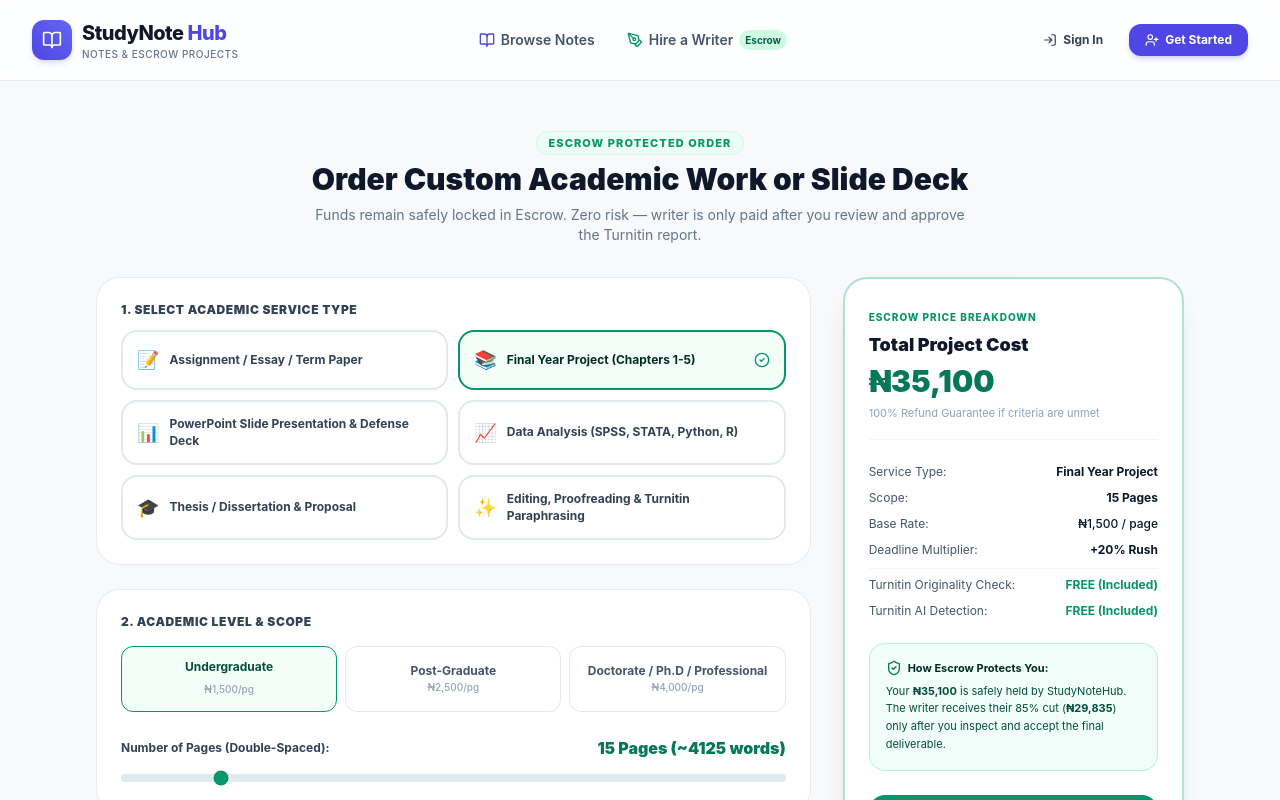
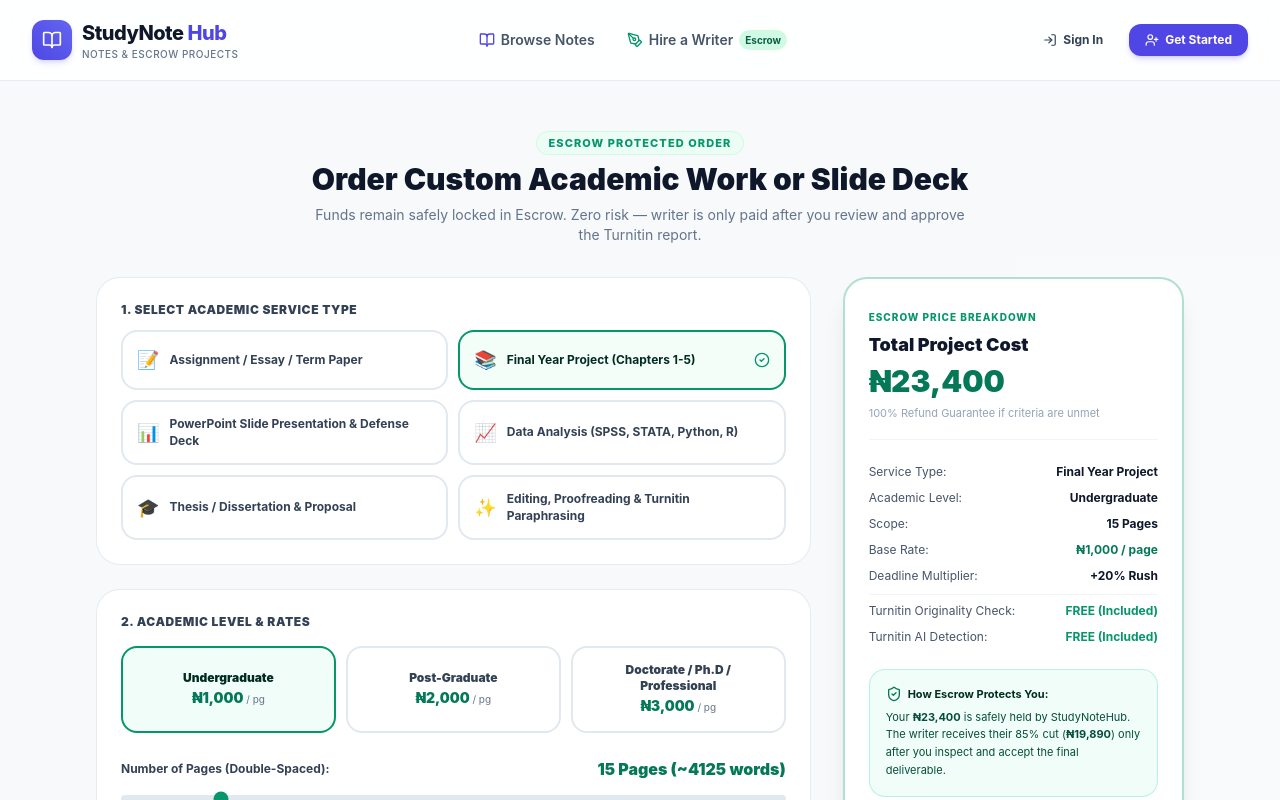
Before and after one commit to tubouke-code/StudyNoteHub, a Next.js app: page /hire-writer/new in a window 1280 px wide. Shown: the top 800 px of the page. Built offline with nearby package versions, Linux system fonts and the light colour scheme; no server answers.

Commit message:
Update base pricing rates: 1k/page (undergrad), 2k/page (postgrad), and 3k/page (phd/doctorate)

```diff
--- a/src/app/hire-writer/new/page.tsx
+++ b/src/app/hire-writer/new/page.tsx
@@ -34,9 +34,9 @@ const SERVICE_TYPES = [
 ];
 
 const ACADEMIC_LEVELS = [
-  { id: 'undergrad', name: 'Undergraduate (100L - 500L)', rate: 1500 },
-  { id: 'postgrad', name: 'Post-Graduate (Masters / MBA / M.Sc)', rate: 2500 },
-  { id: 'phd', name: 'Doctorate / Ph.D / Professional', rate: 4000 },
+  { id: 'undergrad', name: 'Undergraduate (100L - 500L)', rate: 1000 },
+  { id: 'postgrad', name: 'Post-Graduate (Masters / MBA / M.Sc)', rate: 2000 },
+  { id: 'phd', name: 'Doctorate / Ph.D / Professional', rate: 3000 },
 ];
 
 const URGENCY_OPTIONS = [
@@ -78,8 +78,8 @@ function OrderWizardContent() {
   const isSlideService = selectedServiceObj.id === 'slides';
   const unitCount = isSlideService ? slidesCount : pagesCount;
 
-  // Base cost calculation
-  const baseRate = isSlideService ? 1200 : selectedLevelObj.rate;
+  // Base cost calculation with updated rates: 1k (undergrad), 2k (postgrad), 3k (phd)
+  const baseRate = isSlideService ? 1000 : selectedLevelObj.rate;
   const rawCost = unitCount * baseRate * selectedServiceObj.multiplier;
   const speakerNotesFee = isSlideService && includeSpeakerNotes ? slidesCount * 300 : 0;
 
@@ -153,23 +153,23 @@ function OrderWizardContent() {
             {/* Step 2: Academic Level & Scope (Pages / Slides) */}
             <div className="p-6 bg-white rounded-3xl border border-slate-200/80 shadow-xs space-y-4">
               <label className="text-xs font-black uppercase tracking-wider text-slate-700 block">
-                2. Academic Level & Scope
+                2. Academic Level & Rates
               </label>
 
-              <div className="grid grid-cols-1 sm:grid-cols-3 gap-2">
+              <div className="grid grid-cols-1 sm:grid-cols-3 gap-2.5">
                 {ACADEMIC_LEVELS.map((level) => (
                   <button
                     key={level.id}
                     type="button"
                     onClick={() => setAcademicLevel(level.id)}
-                    className={`p-3 rounded-xl border text-center transition-all ${
+                    className={`p-3.5 rounded-2xl border-2 text-center transition-all ${
                       academicLevel === level.id
-                        ? 'border-emerald-600 bg-emerald-50/60 text-emerald-900 font-bold'
-                        : 'border-slate-200 text-slate-600 text-xs'
+                        ? 'border-emerald-600 bg-emerald-50/70 text-emerald-950 font-bold shadow-xs'
+                        : 'border-slate-200 hover:border-slate-300 text-slate-700 text-xs'
                     }`}
                   >
-                    <span className="block text-xs font-bold">{level.name.split('(')[0]}</span>
-                    <span className="text-[10px] text-slate-400 font-medium">{formatCurrency(level.rate)}/pg</span>
+                    <span className="block text-xs font-black">{level.name.split('(')[0]}</span>
+                    <span className="text-sm font-black text-emerald-700 block mt-0.5">{formatCurrency(level.rate)}<span className="text-[10px] font-normal text-slate-500"> / pg</span></span>
                   </button>
                 ))}
               </div>
@@ -320,6 +320,11 @@ function OrderWizardContent() {
                 </div>
 
                 <div className="flex justify-between text-slate-600">
+                  <span>Academic Level:</span>
+                  <span className="font-bold text-slate-900">{selectedLevelObj.name.split('(')[0]}</span>
+                </div>
+
+                <div className="flex justify-between text-slate-600">
                   <span>Scope:</span>
                   <span className="font-bold text-slate-900">
                     {isSlideService ? `${slidesCount} Slides` : `${pagesCount} Pages`}
@@ -328,7 +333,7 @@ function OrderWizardContent() {
 
                 <div className="flex justify-between text-slate-600">
                   <span>Base Rate:</span>
-                  <span className="font-medium text-slate-900">
+                  <span className="font-bold text-emerald-700">
                     {formatCurrency(baseRate)} / {isSlideService ? 'slide' : 'page'}
                   </span>
                 </div>
--- a/src/app/hire-writer/page.tsx
+++ b/src/app/hire-writer/page.tsx
@@ -27,61 +27,59 @@ const SERVICES = [
     icon: '📊',
     title: 'Slide Presentation & Defense Decks',
     desc: 'Professional PowerPoint / Google Slides with executive slide layouts, charts, and word-for-word speaker defense notes.',
-    startingPrice: 1200,
+    startingPrice: 1000,
     unit: 'slide',
     badge: 'Popular',
     href: '/hire-writer/new?service=slides',
   },
   {
+    icon: '📝',
+    title: 'Undergraduate Term Papers & Essays',
+    desc: 'Structured academic arguments in APA 7th, Harvard, IEEE, or OSCOLA citation formats. 100% human-written.',
+    startingPrice: 1000,
+    unit: 'page',
+    badge: 'Undergrad (1k/pg)',
+    href: '/hire-writer/new?service=essay',
+  },
+  {
     icon: '🎓',
-    title: 'Final Year Capstone Projects & Theses',
-    desc: 'Complete Chapter 1 to 5 project writing with rigorous methodology, literature reviews, and 100% Turnitin similarity certification.',
-    startingPrice: 1950,
+    title: 'Post-Graduate Theses & Dissertations',
+    desc: 'Advanced research projects, literature reviews, and empirical methodology for Masters, MBA, and M.Sc candidates.',
+    startingPrice: 2000,
     unit: 'page',
-    badge: 'High Demand',
+    badge: 'Postgrad (2k/pg)',
     href: '/hire-writer/new?service=project',
   },
   {
     icon: '📈',
     title: 'Data Analysis & Empirical Statistics',
     desc: 'Multiple regression, ANOVA, econometric time-series models using SPSS, STATA, Python, R, and EViews.',
-    startingPrice: 2500,
+    startingPrice: 2000,
     unit: 'page',
     badge: 'Specialized',
     href: '/hire-writer/new?service=data_analysis',
   },
   {
-    icon: '📝',
-    title: 'Term Papers, Essays & Assignments',
-    desc: 'Structured academic arguments in APA 7th, Harvard, IEEE, or OSCOLA citation formats. Zero plagiarism guaranteed.',
-    startingPrice: 1500,
+    icon: '📑',
+    title: 'Doctoral / Ph.D & Professional Papers',
+    desc: 'High-impact doctoral synopses, journal articles, and theoretical frameworks for Ph.D candidates.',
+    startingPrice: 3000,
     unit: 'page',
-    badge: '24hr Express',
-    href: '/hire-writer/new?service=essay',
+    badge: 'Doctorate (3k/pg)',
+    href: '/hire-writer/new?service=thesis',
   },
   {
     icon: '✨',
     title: 'Proofreading & Turnitin Paraphrasing',
     desc: 'Grammar polish, style refinement, and rewriting to reduce similarity index below 10% on Turnitin.',
-    startingPrice: 1050,
+    startingPrice: 700,
     unit: 'page',
     badge: 'Quick Turnaround',
     href: '/hire-writer/new?service=proofreading',
   },
-  {
-    icon: '📑',
-    title: 'Dissertation Proposals & Synopses',
-    desc: 'High-impact research concept notes, problem statements, and theoretical frameworks for Masters and PhD candidates.',
-    startingPrice: 3500,
-    unit: 'page',
-    badge: 'Postgrad',
-    href: '/hire-writer/new?service=thesis',
-  },
 ];
 
 export default function HireWriterPage() {
-  const [selectedDiscipline, setSelectedDiscipline] = useState('All');
-
   return (
     <div className="min-h-screen bg-slate-50/50 py-8 sm:py-12">
       <div className="max-w-7xl mx-auto px-4 sm:px-6 lg:px-8 space-y-12">
@@ -98,7 +96,7 @@ export default function HireWriterPage() {
           </h1>
 
           <p className="text-sm sm:text-base text-slate-600 leading-relaxed">
-            Get your final year projects, SPSS data analysis, seminar papers, and defense presentation slides prepared by top university researchers. Your funds stay safe in Escrow until you approve the work.
+            Transparent pricing: <strong>₦1,000/page</strong> for Undergraduates, <strong>₦2,000/page</strong> for Masters/Postgraduates, and <strong>₦3,000/page</strong> for PhD/Doctorates. Your funds stay safe in Escrow until you approve the work.
           </p>
 
           <div className="flex flex-wrap items-center justify-center gap-4 pt-2">
@@ -107,7 +105,7 @@ export default function HireWriterPage() {
               className="px-6 py-3.5 rounded-2xl bg-emerald-600 hover:bg-emerald-700 text-white font-bold text-sm shadow-lg shadow-emerald-600/30 transition-all flex items-center gap-2"
             >
               <PenTool className="w-4 h-4" />
-              Order Custom Project / Slides
+              Calculate & Order Project / Slides
               <ArrowRight className="w-4 h-4" />
             </Link>
 
@@ -120,7 +118,7 @@ export default function HireWriterPage() {
           </div>
         </div>
 
-        {/* Services Matrix with Slide Presentations */}
+        {/* Services Matrix with Updated Rates */}
         <div id="services" className="space-y-6">
           <div className="text-center space-y-1">
             <h2 className="text-2xl font-black text-slate-900">Academic & Presentation Services</h2>
```
